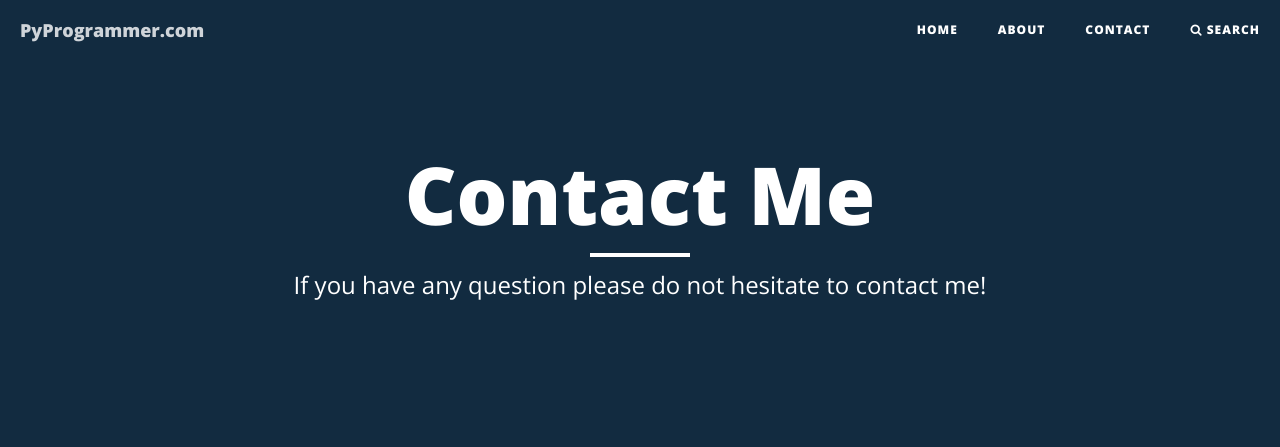
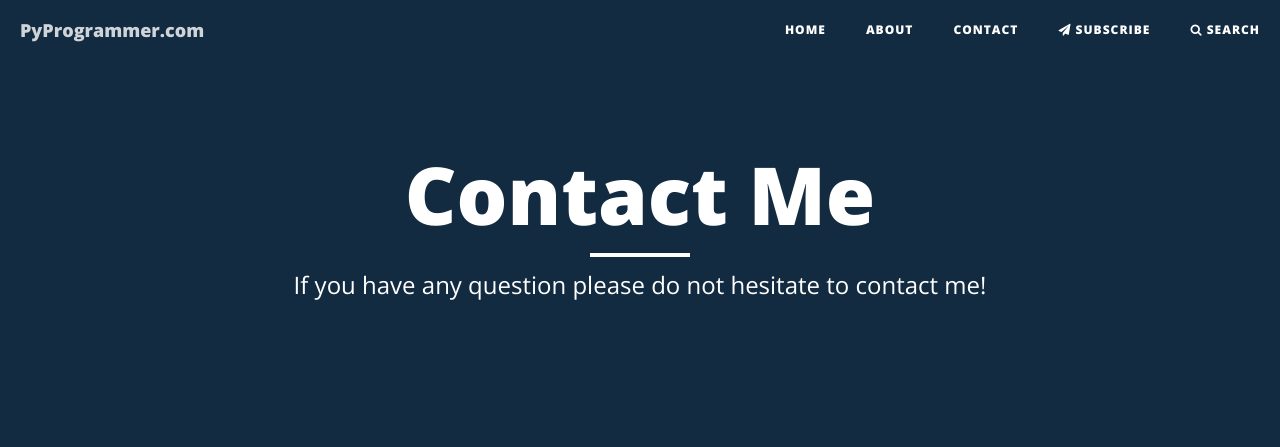
Before and after one commit to pyprogrammerblog/mysite, a Django app: page /contact/ in a window 1280 px wide. Shown: the top 447 px of the page. Run offline with Django 3.2, Linux system fonts and the light colour scheme; parts of the project's set-up code (start-up, migrations or seed data) failed here and were passed over; some libraries are stand-ins or nearby versions.

Commit message:
Subscription features

```diff
--- a/pyproblog/forms.py
+++ b/pyproblog/forms.py
@@ -14,11 +14,14 @@ class ContactForm(forms.ModelForm):
         fields = ('name', 'email', 'message')
 
     def send_email_to_me(self):
-        subject = 'Jose, you have a new message in PyProgrammer admin'
-        body = 'A new message from {}, with email {}, with body {} has been send to you, so please ' \
-               'check your admin pannel!'.format(self.cleaned_data.get('name'),
-                                                 self.cleaned_data.get('email'),
-                                                 self.cleaned_data.get('message'))
+        subject = 'Jose, you have a new message in PyProgrammer'
+        body = 'A new message from {},\n' \
+               'with email {},\n' \
+               'with body:\n ' \
+               '{}\n' \
+               'has been send to you, so please check your admin panel!'.format(self.cleaned_data.get('name'),
+                                                                                self.cleaned_data.get('email'),
+                                                                                self.cleaned_data.get('message'))
         send_email_to_me.delay(subject, body)
 
 
--- a/pyproblog/urls.py
+++ b/pyproblog/urls.py
@@ -11,9 +11,9 @@ urlpatterns = [
     url(r'^contact/$', views.MyContactFormView.as_view(), name='contact'),
     url(r'^archive/$', views.MyArchiveTemplateView.as_view(), name='archive'),
     url(r'^search/$', views.MySearchView.as_view(), name='search'),
-    # url(r'^subscribe/$', views.MySubscriptionView.as_view(), name='subscribe'),
-    # url(r'^email_verify/(?P<subscriber_id>\d+)/(?P<verification_code>[0-9A-Fa-f-]+)', views.EmailVerifyView.as_view(),
-    #     name='email_verify'),
-    # url(r'^thanks/$', views.MySearchView.as_view(), name='thanks'),
-    # url(r'^unsubscribe/(?P<unsubscribe_code>[0-9A-Fa-f-]+)', views.EmailUnsubscribeView.as_view(), name='unsubscribe'),
+    url(r'^subscribe/$', views.MySubscriptionView.as_view(), name='subscribe'),
+    url(r'^email_verify/(?P<subscriber_id>\d+)/(?P<verification_code>[0-9A-Fa-f-]+)', views.EmailVerifyView.as_view(),
+        name='email_verify'),
+    url(r'^thanks/$', views.MySearchView.as_view(), name='thanks'),
+    url(r'^unsubscribe/(?P<unsubscribe_code>[0-9A-Fa-f-]+)', views.EmailUnsubscribeView.as_view(), name='unsubscribe'),
 ]
--- a/templates/navbar.html
+++ b/templates/navbar.html
@@ -25,11 +25,11 @@
                     <li>
                         <a href="{% url 'pyproblog:contact' %}">Contact</a>
                     </li>
-{#                    <li class="menu-item hidden-mobile">#}
-{#                        <a href="{% url 'pyproblog:subscribe' %}">#}
-{#                        <span class="fa fa-send"></span> Subscribe#}
-{#                        </a>#}
-{#                    </li>#}
+                    <li class="menu-item hidden-mobile">
+                        <a href="{% url 'pyproblog:subscribe' %}">
+                        <span class="fa fa-send"></span> Subscribe
+                        </a>
+                    </li>
                     <li class="menu-item hidden-mobile">
                         <a href="{% url 'pyproblog:search' %}">
                         <span class="fa fa-search"></span> Search
--- a/templates/post.html
+++ b/templates/post.html
@@ -18,7 +18,7 @@
                     <div class="post-heading">
                         <h1>{{ post.title }}</h1>
                         <h2 class="subheading">{{ post.subheading }}</h2>
-                        <span class="meta">Published by {{ post.author }} on {{ post.created|date }}</span>
+                        <span class="meta">Published by {{ post.author }} on {{ post.published|date }}</span>
                     </div>
                 </div>
             </div>
@@ -59,7 +59,7 @@
                                 {{ post.title }}
                             </h3>
                         </a>
-                        <p class="post-meta"> Published on {{ post.published }}, about:
+                        <p class="post-meta"> Published on {{ post.published|date }}, about:
                              {% for tag in post.tags.all %}
                                 <a href="{% url 'pyproblog:entry_tag' tag.tagname %}"> {{ tag.tagname }} </a>
                                 {% if not forloop.last %}, {% endif %}
--- a/templates/subscribe.html
+++ b/templates/subscribe.html
@@ -28,7 +28,7 @@
     <div class="container">
         <div class="row">
             <div class="col-lg-8 col-lg-offset-2 col-md-10 col-md-offset-1">
-                <p>In order to subscribe please fill your email in this form! Then you will receibe weekly emails
+                <p>In order to subscribe please fill your email in this form! Then you will receive weekly emails
                     with new posts. If you have any question, contact me!</p>
                 <!-- Contact Form - Enter your email address on line 19 of the mail/contact_me.php file to make this form work. -->
                 <!-- WARNING: Some web hosts do not allow emails to be sent through forms to common mail hosts like Gmail or Yahoo. It's recommended that you use a private domain email address! -->
```
Also changed, not shown: README.md.
